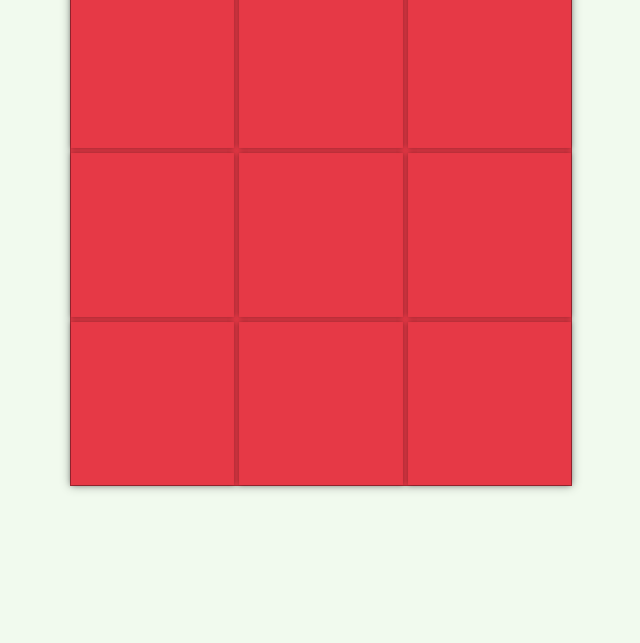
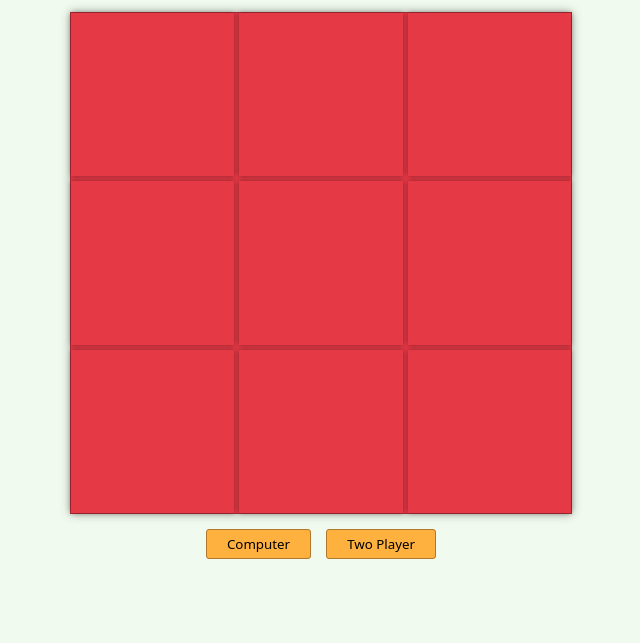
Before and after one commit to Tiyoriyo/tic-tac-toe, a plain HTML site: page index.html in a window 1280 px wide. Shown: the part 173-816 px from the top of the page, without its empty margins (319-959 px from the left). Drawn offline with Linux system fonts and the light colour scheme.

Commit message:
Add computer and two player buttons to html, and privatize function to only return render function

```diff
--- a/index.html
+++ b/index.html
@@ -9,10 +9,17 @@
     <title>Document</title>
 </head>
 <body>
+    <div class="top">
+        <h1>Tic Tac Toe</h1>
+    </div>
     <div class="container">
         <div class="canvas">
 
         </div>
     </div>
+    <div class="bottom button-set">
+        <button class="button-1">Computer</button>
+        <button class="button-2">Two Player</button>
+    </div>
 </body>
 </html>
--- a/script.js
+++ b/script.js
@@ -3,7 +3,7 @@ const GAMEBOARD = (function() {
         null, null, null,
          null, null, null,
           null, null, null
-        ];
+    ];
 
     function render() {
         let container = document.querySelector('.container');
@@ -27,14 +27,21 @@ const GAMEBOARD = (function() {
 
     };
 
-    render();
-
     function makeMove(box) {
-        const boxes = document.querySelectorAll('.box');
         let boxNodePos = box.id;
         box.textContent = 'X';
         gameboard[boxNodePos] = 'X';
-        console.log(gameboard);
-        console.log(box.id);
+    }
+
+    function switchTurnsComputer(type) {
+        if(type === 'computer') {
+
+        }
+    }
+
+    return {
+        render,
     }
 })();
+
+GAMEBOARD.render();
--- a/style.css
+++ b/style.css
@@ -4,8 +4,10 @@
 
 body {
     display: flex;
+    flex-direction: column;
     justify-content: center;
     align-items: center;
+    gap: 15px;
 
     background-color: #f1faee;
     height: 100vh;
@@ -18,6 +20,20 @@ body {
     height: 500px;
     box-shadow: 0 0 10px rgba(0, 0, 0, 0.3);
     border: 1px solid #ad2a35;
+}
+
+.bottom {
+    display: flex;
+    gap: 15px;
+}
+
+.button-1, .button-2 {
+    appearance: none;
+    border: 1px solid #af7729;
+    border-radius: 3px;
+    padding: 5px 20px;
+    background-color: #FFB140;
+
 }
 
 .canvas {
```
